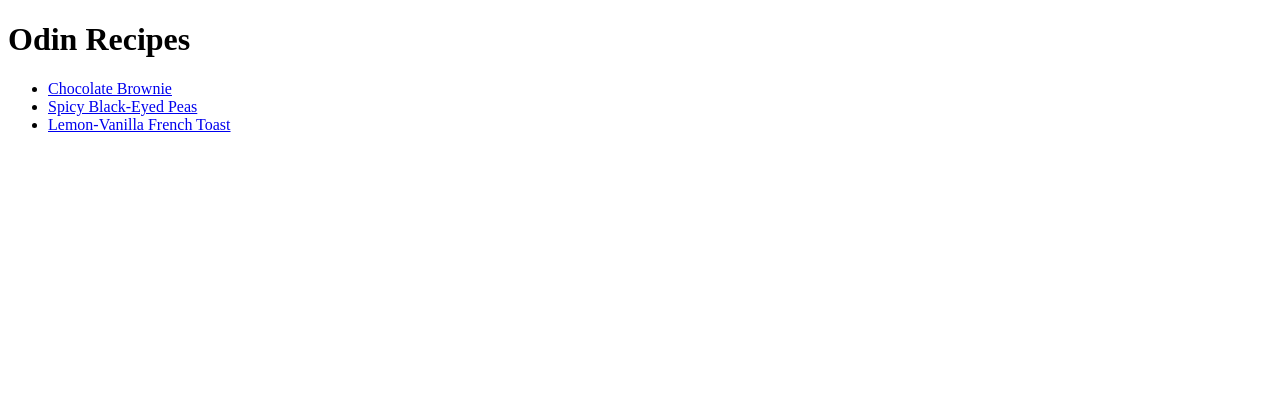
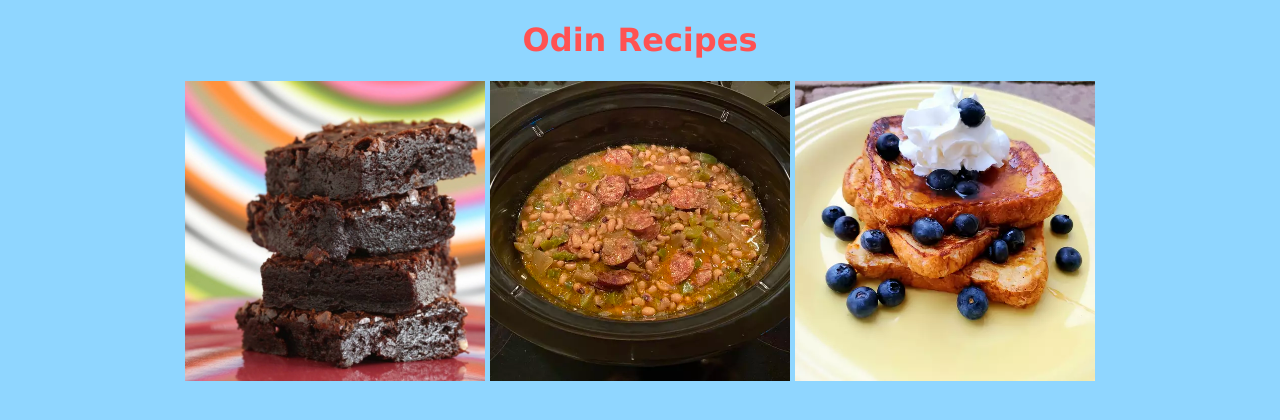
Before and after one commit to beginner-mayrom/odin-recipes, a plain HTML site: page index.html in a window 1280 px wide. Drawn offline with Linux system fonts and the light colour scheme.

Commit message:
Edit index.html and readme.md and add styles.css
Remove a ul tag from index.html and add images from the options instead.
Add CSS file and edit it to add styles to menu page

```diff
--- a/index.html
+++ b/index.html
@@ -3,14 +3,16 @@
     <head>
         <meta charset="utf-8">
         <title>Recipes</title>
+        <link rel="stylesheet" href="styles.css">
     </head>
 
     <body>
-        <h1>Odin Recipes</h1>
-        <ul>
-            <li><a href="./recipes/brownie.html" target="_blank">Chocolate Brownie</a></li>
-            <li><a href="./recipes/black-eyed-peas.html" target="_blank">Spicy Black-Eyed Peas</a></li>
-            <li><a href="./recipes/french-toast.html" target="_blank">Lemon-Vanilla French Toast</a></li>
-        </ul>
+        <h1 class="heading">Odin Recipes</h1>
+
+        <div>
+            <a href="./recipes/brownie.html"><img class="img-menu" src="./images/brownie.jpg" alt=""></a>
+            <a href="./recipes/black-eyed-peas.html"><img class="img-menu" src="./images/black-eyed-peas.jpg" alt=""></a>
+            <a href="./recipes/french-toast.html"><img class="img-menu" src="./images/french-toast.jpg" alt=""></a>
+        </div>
     </body>
 </html>
--- /dev/null
+++ b/styles.css
@@ -0,0 +1,14 @@
+* {
+    background-color: rgb(143, 214, 255);
+    text-align: center;
+    font-family: Verdana, sans-serif, "Times New Roman";
+}
+
+.img-menu {
+    height: auto;
+    width: 300px;
+}
+
+.heading {
+    color:rgb(255, 82, 82);
+}
```
Also changed, not shown: 1 other file.
